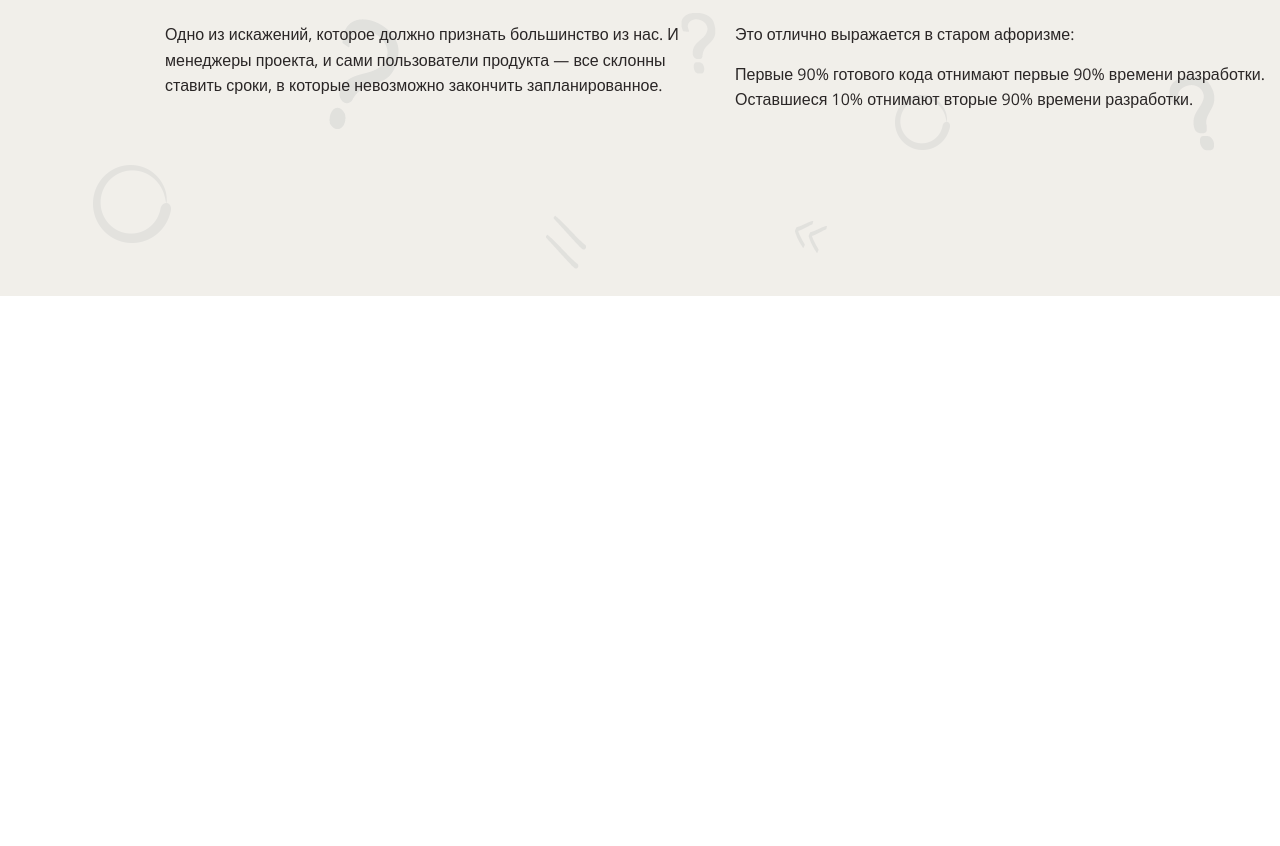
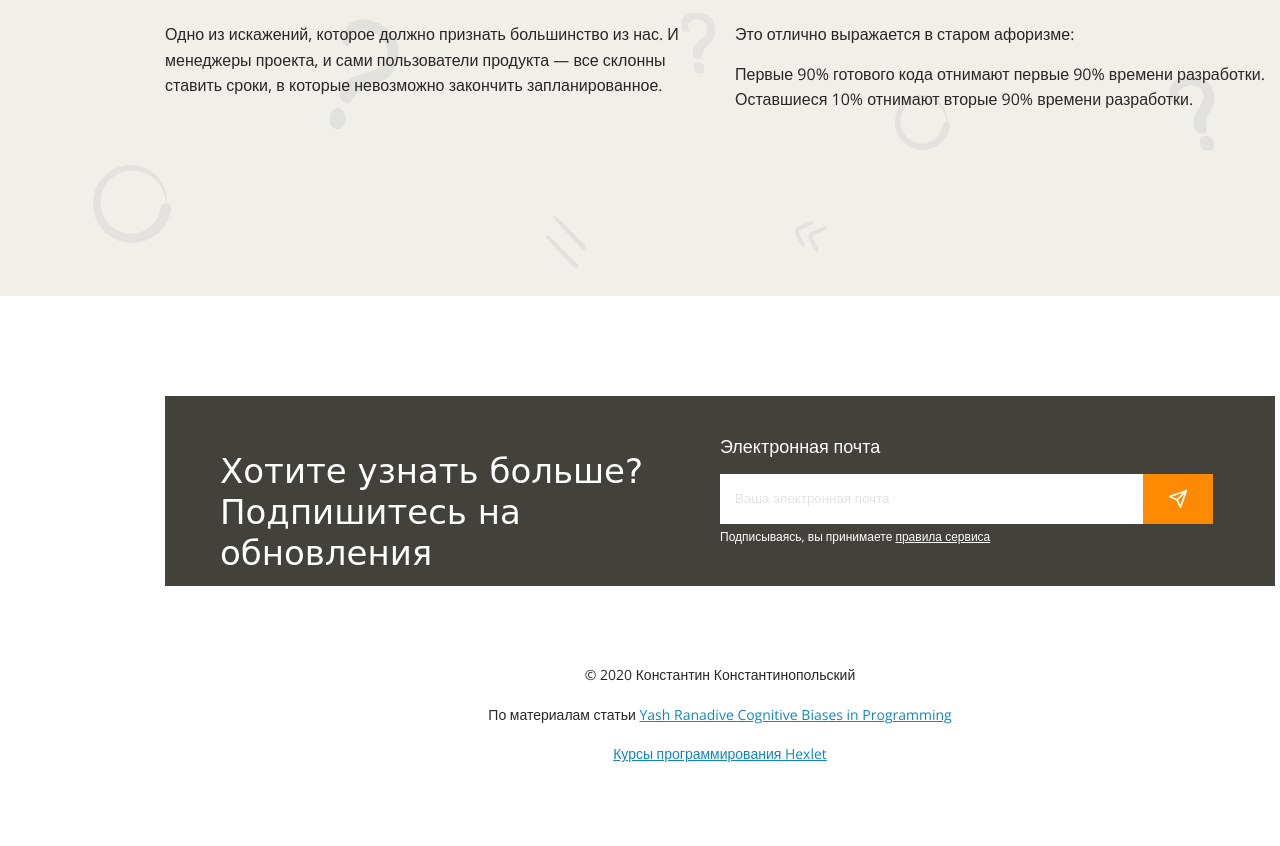
Before and after one commit to krass7/layout-designer-project-58, a website: page src/index.html in a window 1280 px wide. Shown: the part 7204-8050 px from the top of the page. Before the commit the page ends 7500 px from the top, so only its background shows below. Drawn offline with nearby package versions, Linux system fonts and the light colour scheme; a web font is replaced by a local one.

Commit message:
add footer

```diff
--- a/src/index.html
+++ b/src/index.html
@@ -25,8 +25,8 @@
       <div class="block-width">
         <p>Вместе они формируют что-то вроде замкнутого цикла, и это может привести к длительной потере продуктивности, багам и бесконечному разочарованию.</p>
         <p>Если мы сможем минимизировать воздействие одного или нескольких из этих факторов, то сможем сломать и цикл, a остатки нейтрализовать.</p>
-        <a href="#" class="link">
-          <div class="button">Подробнее</div>
+        <a href="#" class="header-link">
+          <div class="header-button">Подробнее</div>
         </a>
       </div>
     </div>
@@ -187,6 +187,30 @@
   </section>
 </main>
 <footer>
+  <section class="back-footer">
+    <div class="subscription">
+      <div class="subscription-text1">
+        <h3 class="white">Хотите узнать больше?<br>Подпишитесь на обновления</h3>
+      </div>
+      <div class="subscription-text2">
+        <p class="white email-size">Электронная почта</p>
+        <form class="form">
+          <input class="form-text" type="text" placeholder="Ваша электронная почта">
+          <a href="#">
+            <div class="footer-button">
+              <img class="footer-image" src="images/send.svg">
+            </div>
+          </a>
+        </form>
+        <p class="white text-size12">Подписываясь, вы принимаете <a class="white" href="#">правила сервиса</a></p>
+      </div>
+    </div>
+    <div class="footer-text">
+      <p class="text-size14">© 2020 Константин Константинопольский</p>
+      <p class="text-size14">По материалам статьи <a class="blue" href="#">Yash Ranadive Cognitive Biases in Programming</a></p>
+      <p class="text-size14"><a class="blue" href="#">Курсы программирования Hexlet</a></p>
+    </div>
+  </section>
 </footer>
 </body>
 </html>
--- a/src/styles/style.css
+++ b/src/styles/style.css
@@ -61,6 +61,10 @@ p {
 
 .dark {
   color: var(--basic-dark);
+}
+
+.blue {
+  color: var(--blue);
 }
 
 .back-nav {
@@ -128,7 +132,7 @@ p {
   z-index: 1;
 }
 
-.link {
+.header-link {
   display: flex;
   text-transform: uppercase;
   font-weight: bold;
@@ -138,7 +142,7 @@ p {
   margin-top: 40px;
 }
 
-.button {
+.header-button {
   display: flex;
   justify-content: center;
   align-items: center;
@@ -147,7 +151,7 @@ p {
   background: var(--basic);
 }
 
-.button:hover {
+.header-button:hover {
   cursor: pointer;
   background: #EA7600;
 }
@@ -556,3 +560,85 @@ p {
   margin-top: 20px;
   z-index: 1;
 }
+
+/* CSS FOOTER */
+
+.back-footer {
+  display: flex;
+  flex-direction: column;
+  width: 1440px;
+  height: 550px;
+  padding: 100px 165px 0 165px;
+  background: var(--white);
+}
+
+.subscription {
+  display: flex;
+  width: 1110px;
+  height: 190px;
+  background: var(--basic-dark);
+}
+
+.subscription-text1 {
+  width: 50%;
+  padding: 55px 0 55px 55px;
+}
+
+.subscription-text2 {
+  width: 50%;
+  padding: 38px 0 40px;
+}
+
+.email-size {
+  font-size: 18px;
+}
+
+.form {
+  display: flex;
+}
+
+.form-text {
+  width: 423px;
+  height: 50px;
+  border: none;
+  outline: none;
+  padding: 0 15px;
+}
+
+::placeholder {
+  color: #757575;
+  opacity: 0.2;
+}
+
+.footer-button {
+  display: flex;
+  width: 70px;
+  height: 50px;
+  background: var(--basic);
+}
+
+.footer-button:hover {
+  cursor: pointer;
+  background: #EA7600;
+}
+
+.footer-image {
+  width: 20px;
+  height: 20px;
+  margin: auto;
+}
+
+.text-size12 {
+  font-size: 12px;
+}
+
+.footer-text {
+  display: flex;
+  flex-direction: column;
+  align-items: center;
+  padding-top: 76px;
+}
+
+.text-size14 {
+  font-size: 14px;
+}
```
Also changed, not shown: src/images/send.svg (added).
